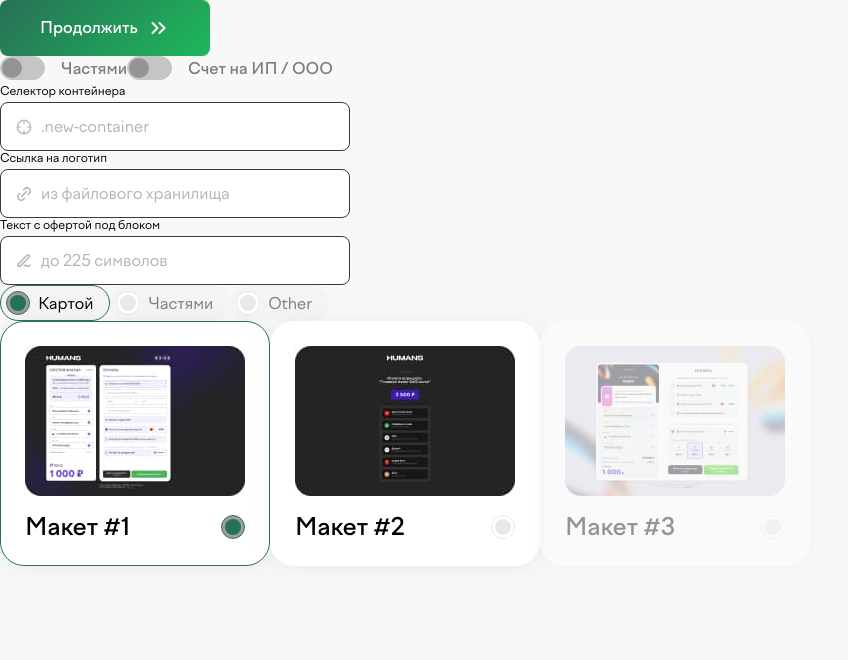
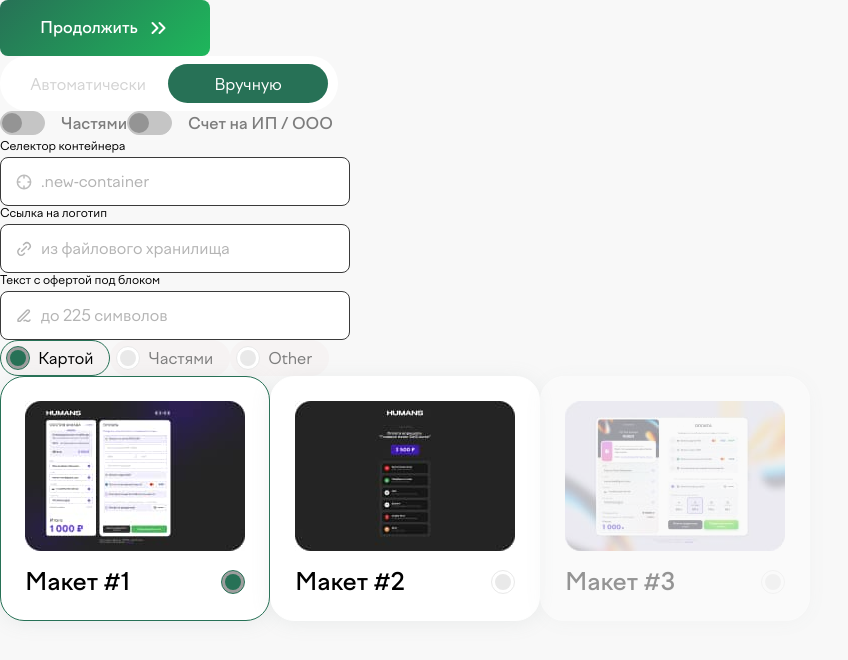
Before and after one commit to vFlicker/humans, a React (Vite) app: page / in a window 1280 px wide. Shown: the top 660 px of the page, without its empty margins (0-848 px from the left). Built offline with nearby package versions, Linux system fonts and the light colour scheme; grey boxes are pictures that could not be loaded.

Commit message:
chore: add toggler component

```diff
--- a/src/app/App.tsx
+++ b/src/app/App.tsx
@@ -5,6 +5,7 @@ import { Checkbox } from '~/components/Checkbox';
 import { Input } from '~/components/Input';
 import { Markup } from '~/components/Markup';
 import { Radio } from '~/components/Radio';
+import { Toggler } from '~/components/Toggler';
 
 import imageMarkup1Src from '../shared/images/markup/markup_1.jpg';
 import imageMarkup2Src from '../shared/images/markup/markup_2.jpg';
@@ -14,6 +15,8 @@ export function App(): JSX.Element {
   return (
     <>
       <Button iconName="arrows">Продолжить</Button>
+
+      <Toggler />
 
       <section>
         <Checkbox>Частями</Checkbox>
--- /dev/null
+++ b/src/components/Toggler/Toggler.module.css
@@ -0,0 +1,57 @@
+.wrapper {
+  display: flex;
+  width: 338px;
+  padding: 8px;
+  border-radius: 40px;
+  background-color: #ffffff;
+}
+
+.radio{
+  position: relative;
+
+  display: block;
+  width: 160px;
+  height: 39px;
+
+  -webkit-user-select: none;
+  user-select: none;
+  cursor: pointer;
+}
+
+.input {
+  -webkit-appearance: none;
+  appearance: none;
+  position: absolute;
+  height: 1px;
+  clip: rect(0 0 0 0);
+  clip-path: inset(50%);
+  overflow: hidden;
+}
+
+.box {
+  position: relative;
+
+  display: block;
+  width: 100%;
+  height: 100%;
+  border-radius: 50px;
+}
+
+.input:checked + .box {
+  background-color: #277156;
+}
+
+.input:checked ~ .text {
+  color: #ffffff;
+}
+
+.text {
+  position: absolute;
+  top: 50%;
+  left: 50%;
+  transform: translate(-50%, -50%);
+
+  color: #D3D3D3;
+
+  z-index: 1;
+}
--- /dev/null
+++ b/src/components/Toggler/Toggler.tsx
@@ -0,0 +1,31 @@
+import cn from 'classnames';
+import { ComponentPropsWithoutRef } from 'react';
+
+import classes from './Toggler.module.css';
+
+type TogglerProps = ComponentPropsWithoutRef<'div'>;
+
+type RadioProps = ComponentPropsWithoutRef<'input'> & {
+  label: string;
+};
+
+export function Toggler({ className }: TogglerProps): JSX.Element {
+  const classNames = cn(classes.wrapper, className);
+
+  return (
+    <div className={classNames}>
+      <Radio name="method" label="Автоматически" />
+      <Radio name="method" label="Вручную" checked />
+    </div>
+  );
+}
+
+function Radio({ label, ...props }: RadioProps): JSX.Element {
+  return (
+    <label className={classes.radio}>
+      <input type="radio" className={classes.input} {...props} />
+      <span className={classes.box}></span>
+      <span className={classes.text}>{label}</span>
+    </label>
+  );
+}
--- /dev/null
+++ b/src/components/Toggler/index.ts
@@ -0,0 +1 @@
+export * from './Toggler';
```
